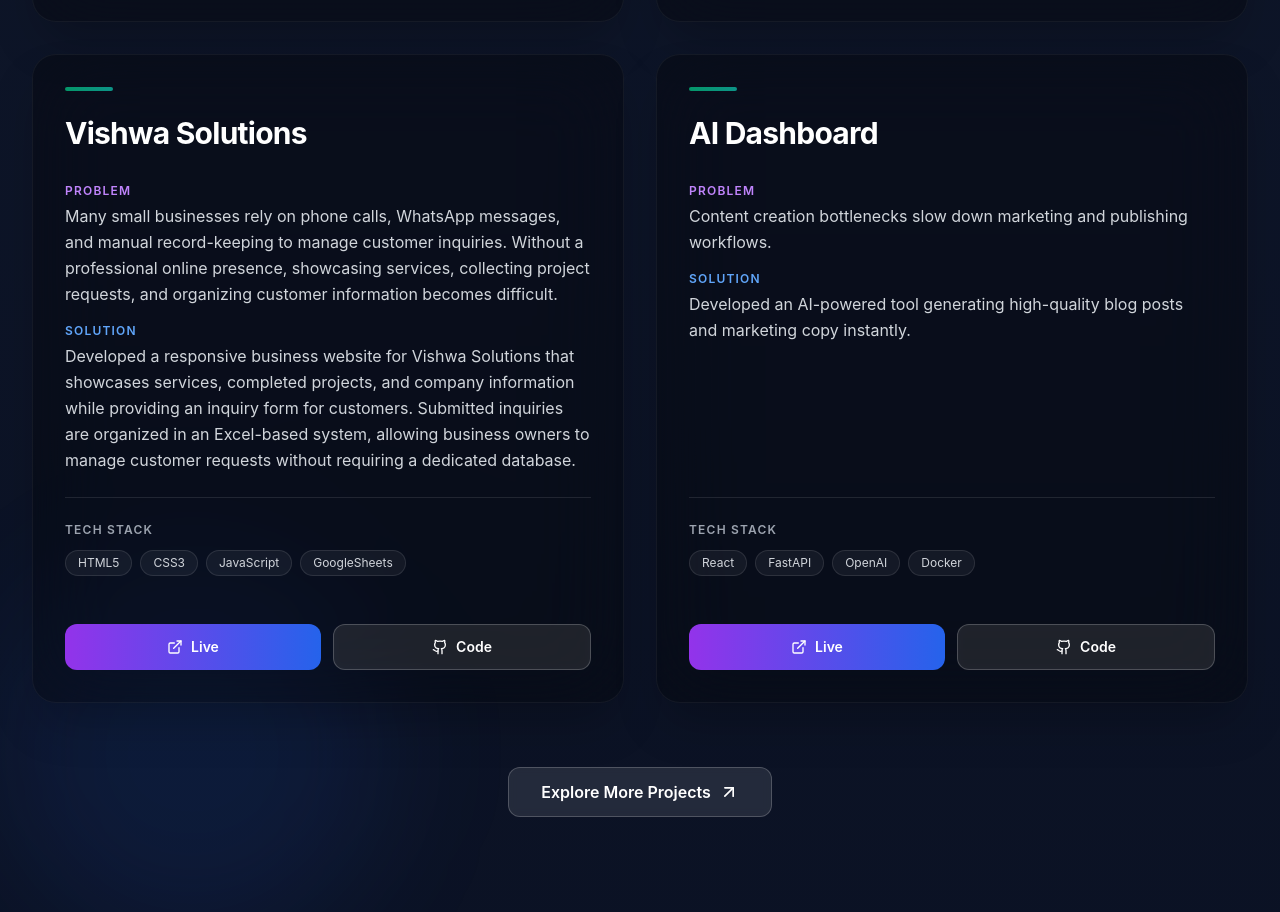
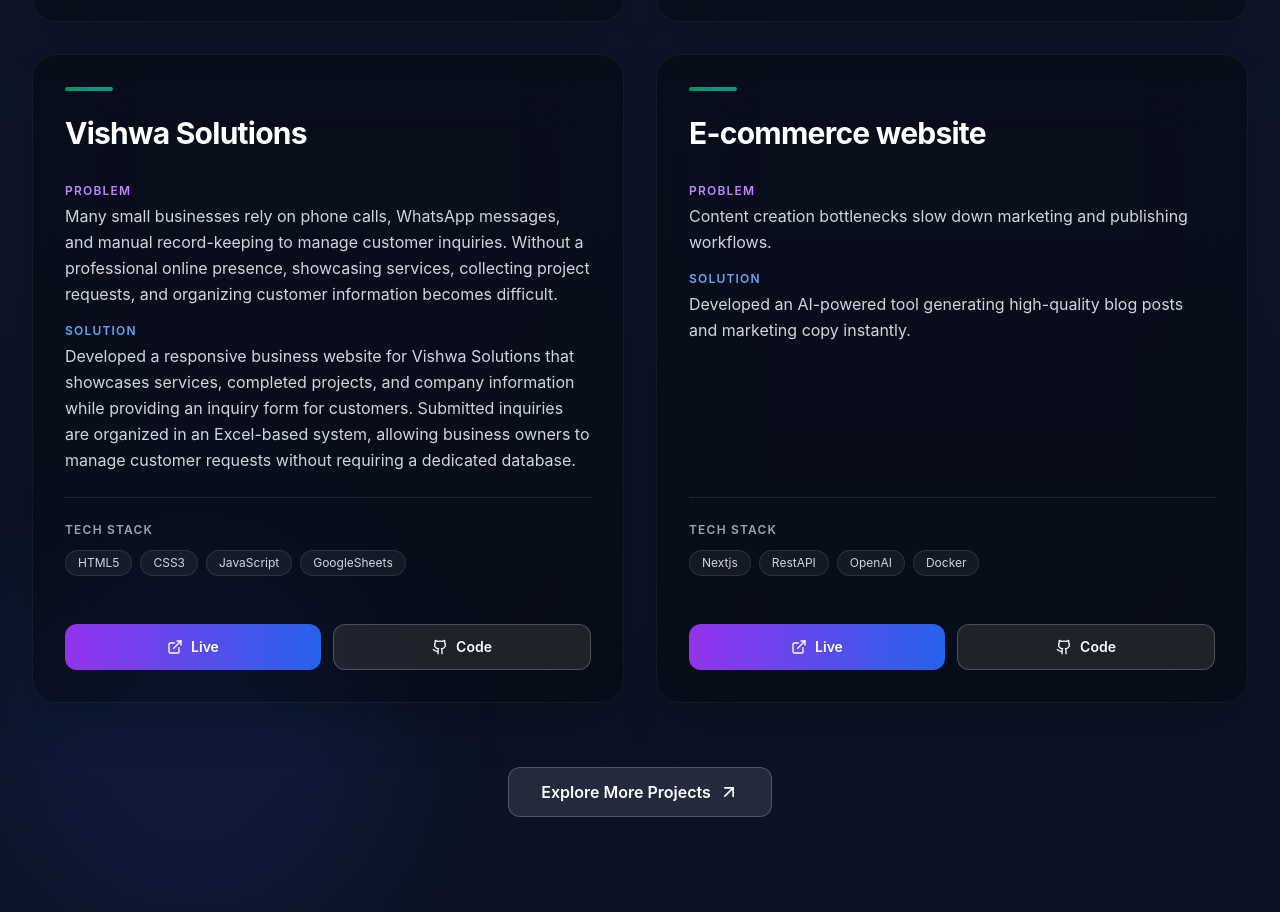
Before and after one commit to VishwaAdarsh/Adarsh-protfolio-profile, a React (Vite) app: page / in a window 1280 px wide. Shown: the part 5720-6632 px from the top of the page. Built offline with nearby package versions, Linux system fonts and the light colour scheme.

Commit message:
update project.jsx

```diff
--- a/src/components/Projects.jsx
+++ b/src/components/Projects.jsx
@@ -29,10 +29,10 @@
     githubLink: "https://github.com/VishwaAdarsh/Vishwa-Solutions"
   },
   {
-    title: " AI Dashboard ",
+    title: " E-commerce website ",
     problem: "Content creation bottlenecks slow down marketing and publishing workflows.",
     solution: "Developed an AI-powered tool generating high-quality blog posts and marketing copy instantly.",
-    tags: ["React", "FastAPI", "OpenAI", "Docker"],
+    tags: ["Nextjs", "RestAPI", "OpenAI", "Docker"],
     gradient: "from-emerald-600 to-teal-600",
     liveLink: "#",
     githubLink: "#"
```
